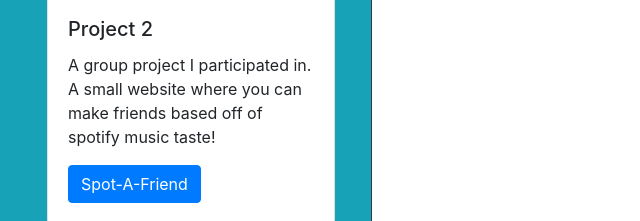
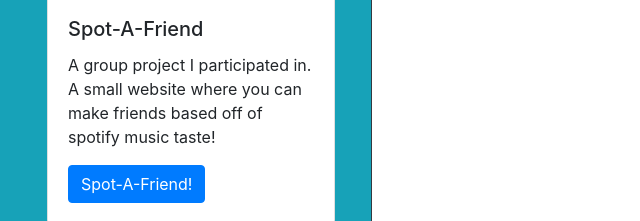
Before and after one commit to Rampirez/Bootstrap-Portfolio, a plain HTML site: page portfolio.html in a window 1280 px wide. Shown: the part 476-697 px from the top of the page, 356-996 px from the left. Drawn offline with nearby package versions, Linux system fonts and the light colour scheme.

```diff
--- a/portfolio.html
+++ b/portfolio.html
@@ -42,9 +42,9 @@
                             <div class="card" style="width: 18rem;">
                                     <img src="assets/images/me.jpg" class="card-img-top">
                                     <div class="card-body">
-                                      <h5 class="card-title">Project 2</h5>
+                                      <h5 class="card-title">Spot-A-Friend</h5>
                                       <p class="card-text">A group project I participated in. A small website where you can make friends based off of spotify music taste!</p>
-                                      <a href="https://spot-a-friend.herokuapp.com/" class="btn btn-primary">Spot-A-Friend</a>
+                                      <a href="https://spot-a-friend.herokuapp.com/" class="btn btn-primary">Spot-A-Friend!</a>
                                     </div>
                                   </div>
                     </div>
```
